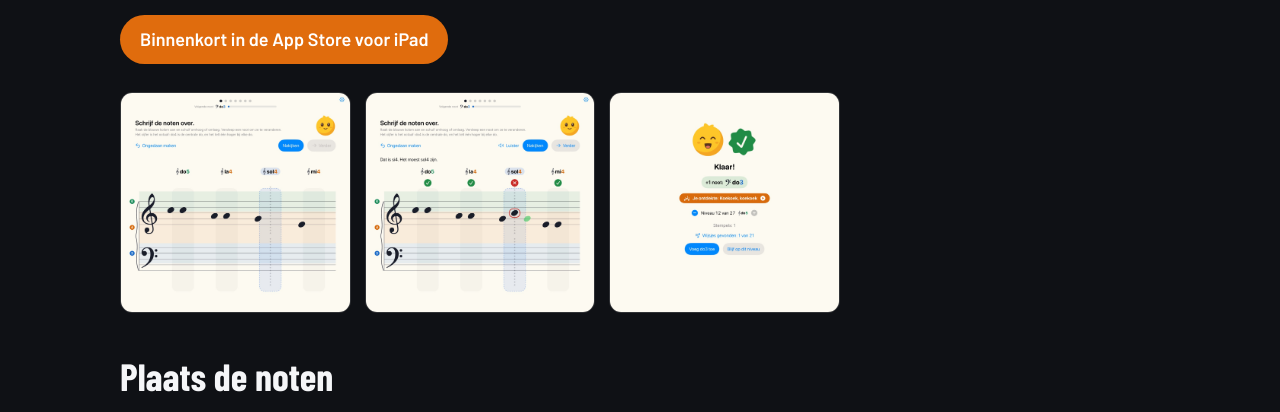
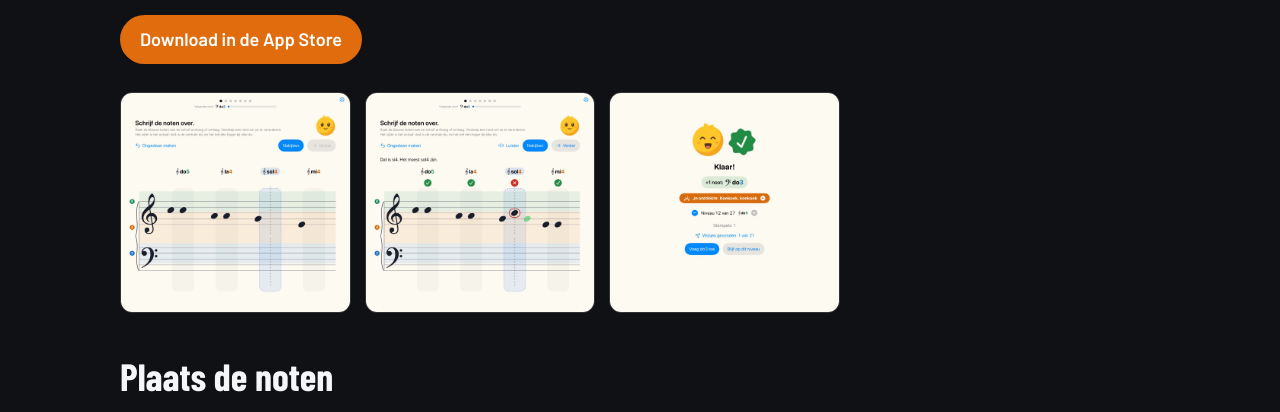
Before and after one commit to olivier-s-j/nibrally-site, a plain HTML site: page nl/workbook/index.html in a window 1280 px wide. Shown: the part 373-785 px from the top of the page. Drawn offline with Linux system fonts and the light colour scheme.

Commit message:
Workbook: the App Store button replaces 'coming soon'
Co-Authored-By: Claude Fable 5.2 <noreply@anthropic.com>

```diff
--- a/nl/workbook/index.html
+++ b/nl/workbook/index.html
@@ -4,7 +4,7 @@
 <main id="main" class="wrap"><div class="page">
 <h1>Nib Rally: Workbook</h1>
 <p>Een werkboek voor notenleer op iPad waarvan de bladen nooit opraken. Elke oefening noemt een paar noten, jij zet ze op de notenbalk, en elke noot wordt nagekeken.</p>
-<p><span class="wb-soon">Binnenkort in de App Store voor iPad</span></p>
+<p><a class="wb-get" href="https://apps.apple.com/app/id6834379811">Download in de App Store</a></p>
 <div class="wb-shots"><img src="/img/workbook/nl/shot-1.jpg" alt="Een oefening met twee noten op de dubbele notenbalk en de derde kolom die wacht" width="1200" height="1151" loading="lazy"><img src="/img/workbook/nl/shot-2.jpg" alt="Een nagekeken oefening: drie noten goed, één fout, met de zin die zegt wat het moest zijn" width="1200" height="1151" loading="lazy"><img src="/img/workbook/nl/shot-3.jpg" alt="Het einde van een blad: een nieuwe noot aangeboden en een wijsje ontdekt" width="1200" height="1151" loading="lazy"></div>
 <h2>Plaats de noten</h2>
 <p>Raak een kolom op de notenbalk aan, schuif naar de lijn of de tussenruimte, en laat los. Dat kan met je vinger en met een Apple Pencil, en een noot die verkeerd staat, pak je op en versleep je. Heb je een Apple Pencil en wil je echt schrijven? Kies dan voor schrijven en teken elke noot zelf.</p>
```
Also changed, not shown: workbook/index.html (+1 -1 lines).
